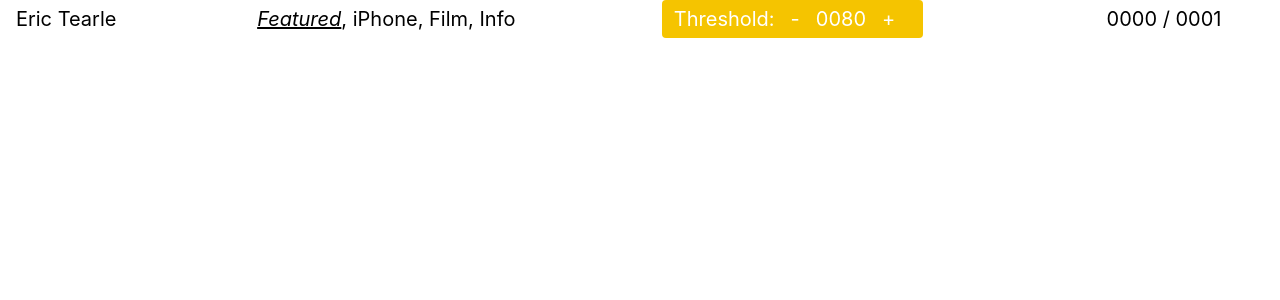
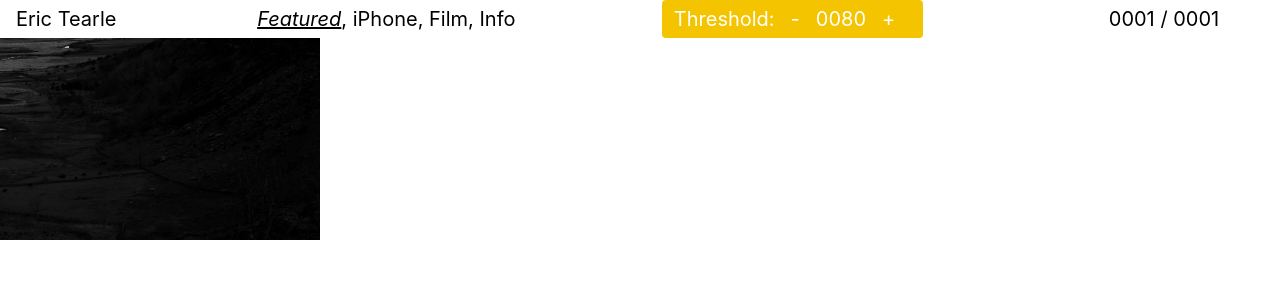
Before and after one commit to etearle86/erictearlewebsite, a React (Create React App) app: page / in a window 1280 px wide. Shown: the top 300 px of the page. Built offline with nearby package versions, Linux system fonts and the light colour scheme.

Commit message:
Updates to  make images randomise on page load

```diff
--- a/src/App.js
+++ b/src/App.js
@@ -8,17 +8,19 @@ const shuffleArray = (array) => {
     return [...array].sort(() => Math.random() - 0.5);
 };
 
+const images = shuffleArray(featuredImages);
+const randomStartIndex = Math.floor(Math.random() * images.length);
+
 const App = () => {
     const isMobileView = window.innerWidth <= 767;
-    const images = shuffleArray(featuredImages);
 
     return (
         <div className='App_wrapper'>
             <Footer numImages={images.length} />
             {isMobileView ? (
-                <MainMobile images={images} />
+                <MainMobile images={images} initialIndex={randomStartIndex} />
             ) : (
-                <Main images={images} />
+                <Main images={images} initialIndex={randomStartIndex} />
             )}
         </div>
     );
--- a/src/context/AppContext.jsx
+++ b/src/context/AppContext.jsx
@@ -4,10 +4,10 @@ const AppContext = createContext();
 
 export const useAppContext = () => useContext(AppContext);
 
-export const AppContextProvider = ({ children }) => {
+export const AppContextProvider = ({ children, initialIndex }) => {
     const [category, setCategory] = useState('Featured');
     const [threshold, setThreshold] = useState(80);
-    const [currImgIdx, setCurrImgIdx] = useState(-1);
+    const [currImgIdx, setCurrImgIdx] = useState(initialIndex ?? -1);
     const [isImageSelected, setIsImageSelected] = useState(false);
 
     return (
--- a/src/index.js
+++ b/src/index.js
@@ -4,17 +4,17 @@ import "./index.css";
 import App from "./App";
 import reportWebVitals from "./reportWebVitals";
 import { AppContextProvider } from "./context/AppContext";
+import { featuredImages } from "./assets/data/featured-images";
+
+const randomStartIndex = Math.floor(Math.random() * featuredImages.length);
 
 const root = ReactDOM.createRoot(document.getElementById("root"));
 root.render(
-  <React.StrictMode>
-    <AppContextProvider>
-      <App />
-    </AppContextProvider>
-  </React.StrictMode>
+    <React.StrictMode>
+        <AppContextProvider initialIndex={randomStartIndex}>
+            <App />
+        </AppContextProvider>
+    </React.StrictMode>
 );
 
-// If you want to start measuring performance in your app, pass a function
-// to log results (for example: reportWebVitals(console.log))
-// or send to an analytics endpoint. Learn more: https://bit.ly/CRA-vitals
 reportWebVitals();
```
